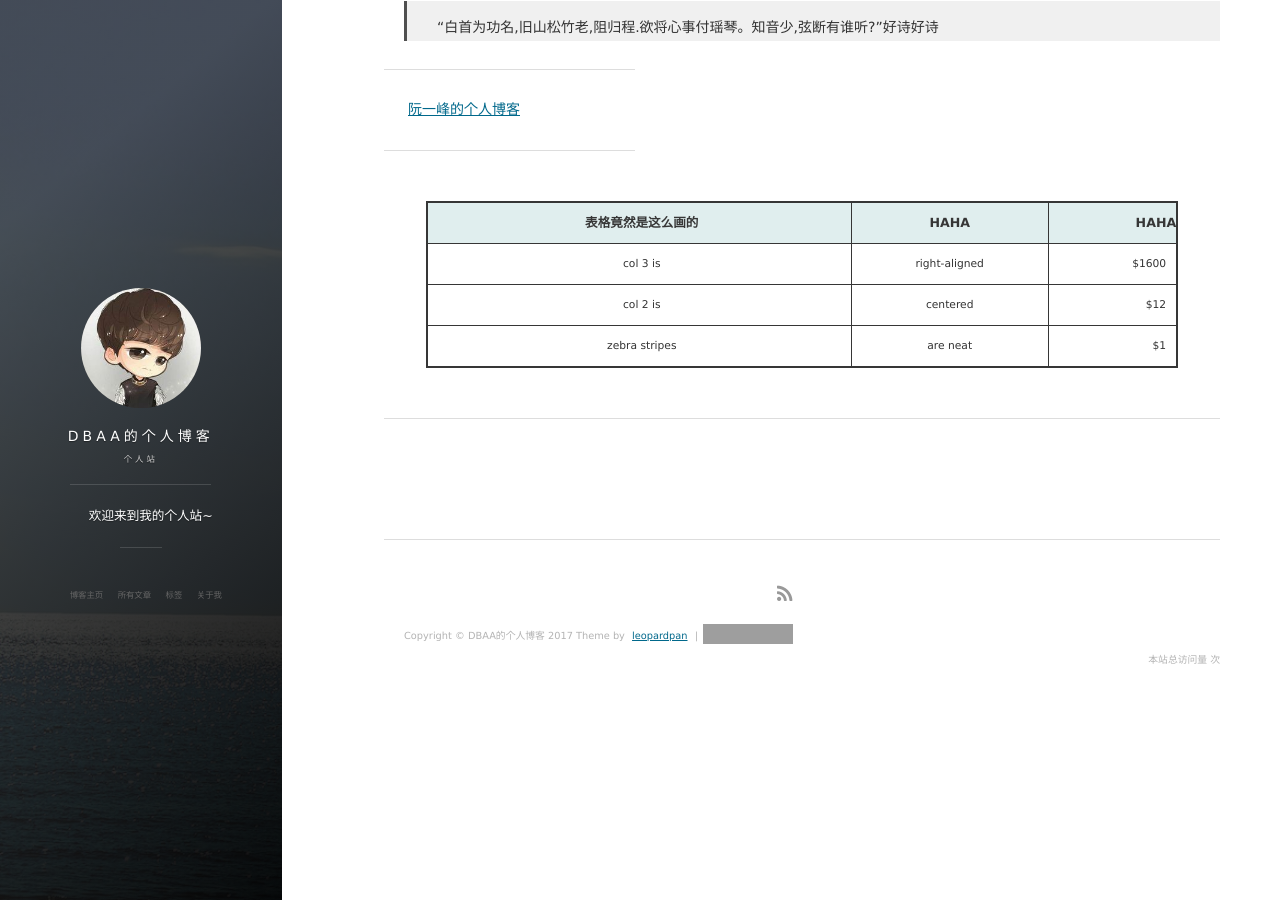
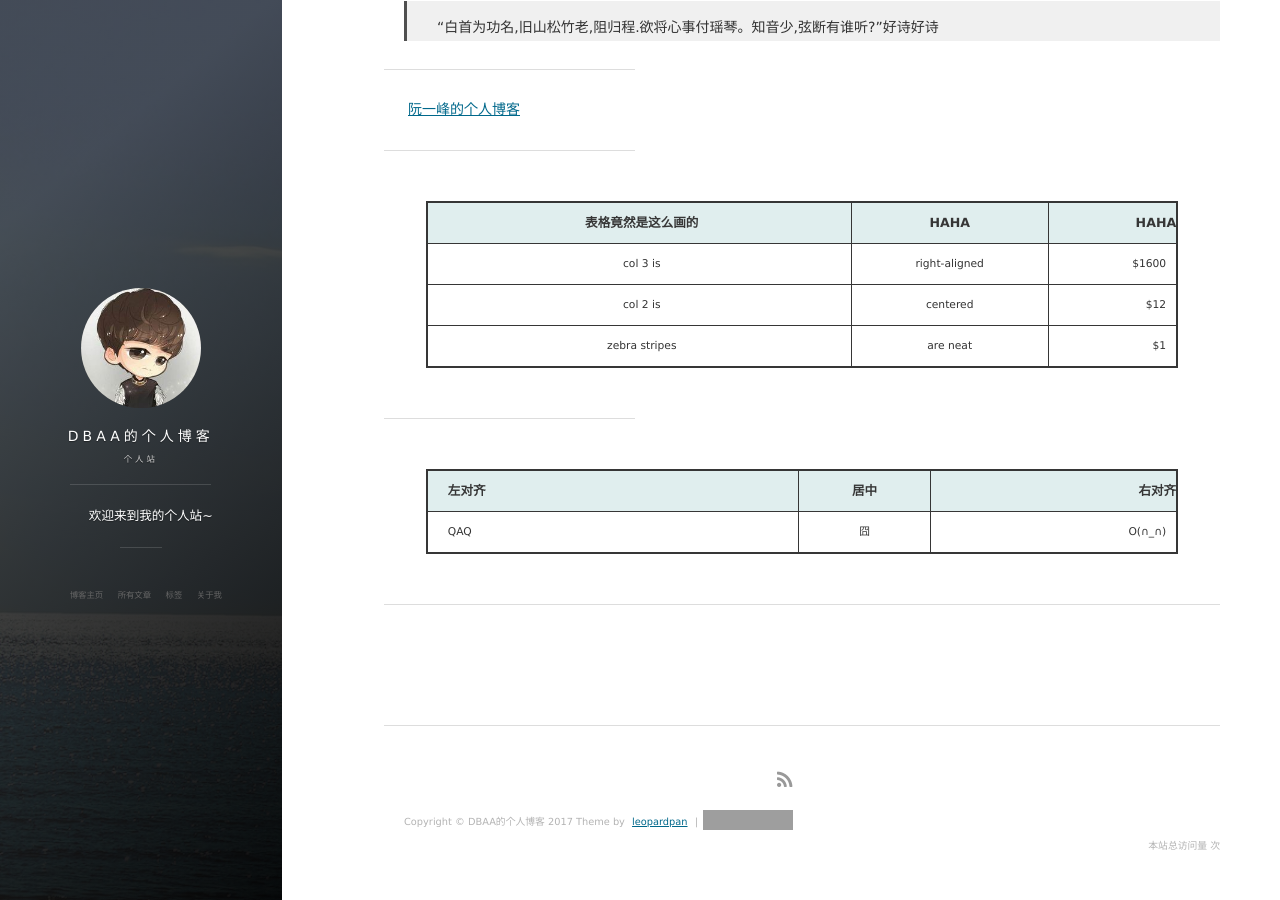
Before and after one commit to huanghui9527/huanghui9527.github.io, a Jekyll site: the page built from _posts/2017-02-09-firstblog.md, in a window 1280 px wide and 900 px high, scrolled down 1352 px. Built offline with Jekyll 4.4.1, drawn with Linux system fonts in a browser that asks for light colours; nearby versions of some CDN libraries; comment, search, counter and statistics services are not loaded; grey boxes are pictures that could not be loaded.

Commit message:
datagrid

```diff
--- a/_posts/2017-02-09-firstblog.md
+++ b/_posts/2017-02-09-firstblog.md
@@ -36,3 +36,9 @@ tag: 博客
 | col 3 is          | right-aligned | $1600           |
 | col 2 is          | centered      | $12             |
 | zebra stripes     | are neat      | $1              |
+
+***
+
+|左对齐|居中|右对齐|
+|:-----|----|-----:|
+|QAQ   |囧  |O(∩_∩)|
```
